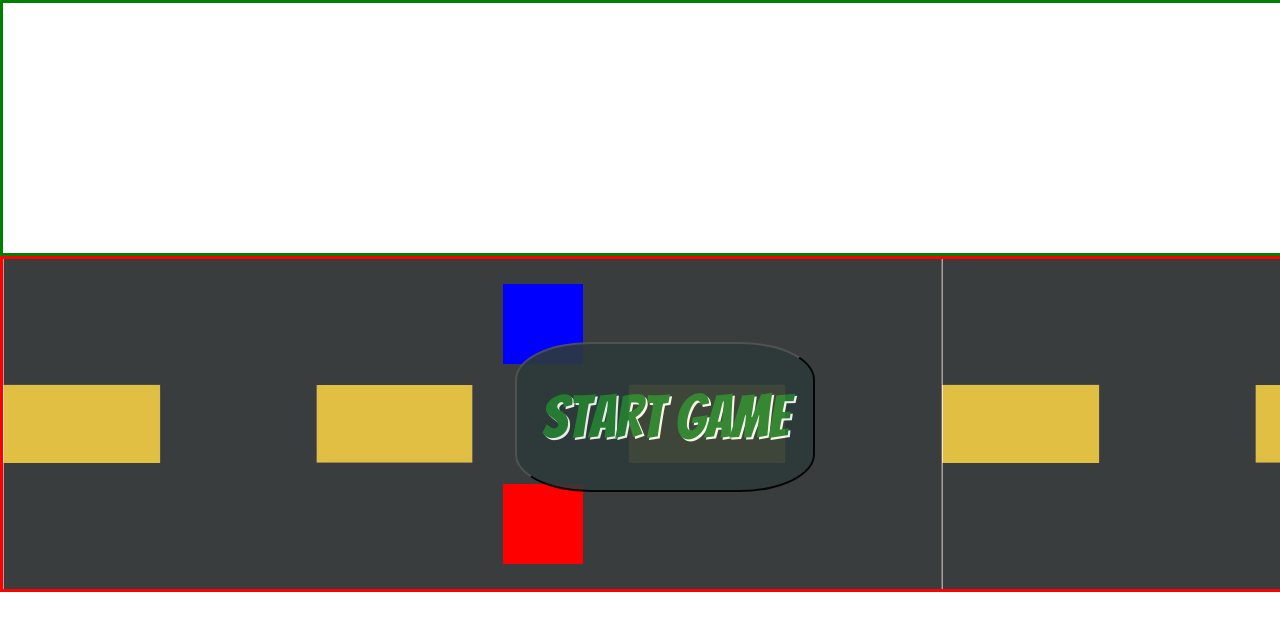
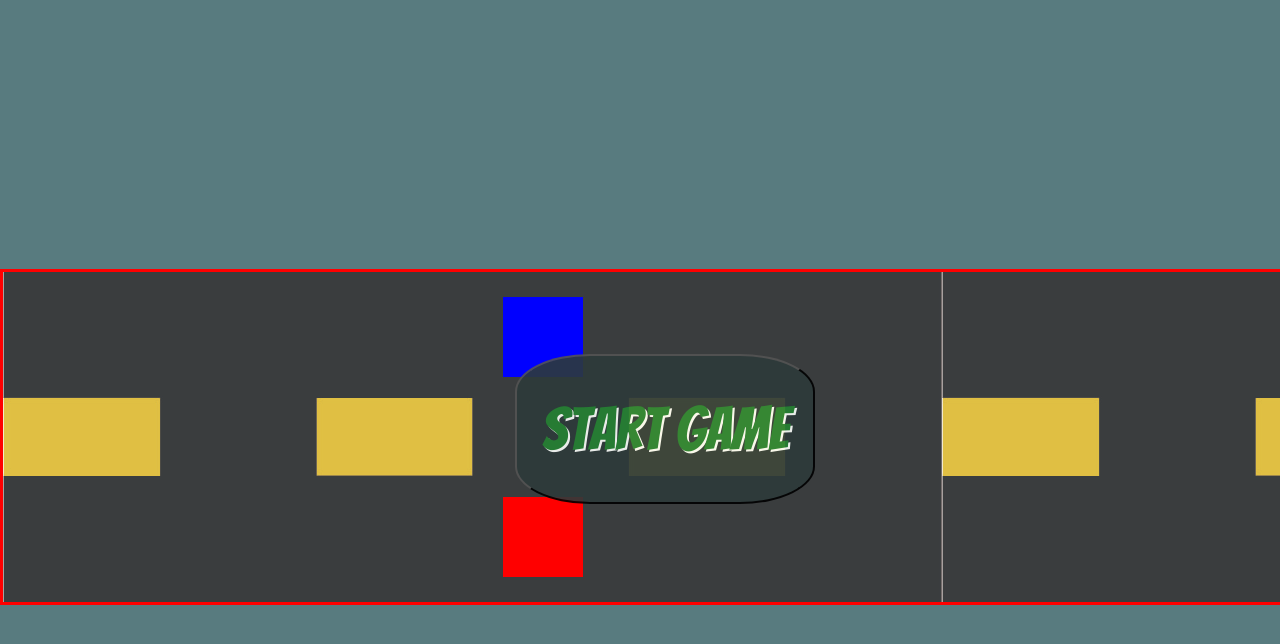
Before and after one commit to amadi5892/Space_Battle, a plain HTML site: page index.html in a window 1280 px wide. Drawn offline with nearby package versions, Linux system fonts and the light colour scheme.

Commit message:
Added Background Color to body

```diff
--- a/app.js
+++ b/app.js
@@ -11,7 +11,7 @@ $(function () {
     var result = '';
 
 
-
+// When the button is clicked it will fade out
     $(".start").click(function () {
         $(".start").fadeOut("slow", function () {
             // Animation complete.
--- a/style.css
+++ b/style.css
@@ -3,11 +3,11 @@ body {
     height: 100%;
     width: 100%;
     margin: 0;
+    background-color: #587B7F;
 }
 
 /* Container for top dispaly */
 .container {
-    border: solid green;
     position: relative;
     height: 250px;
     width: 100%;
```
